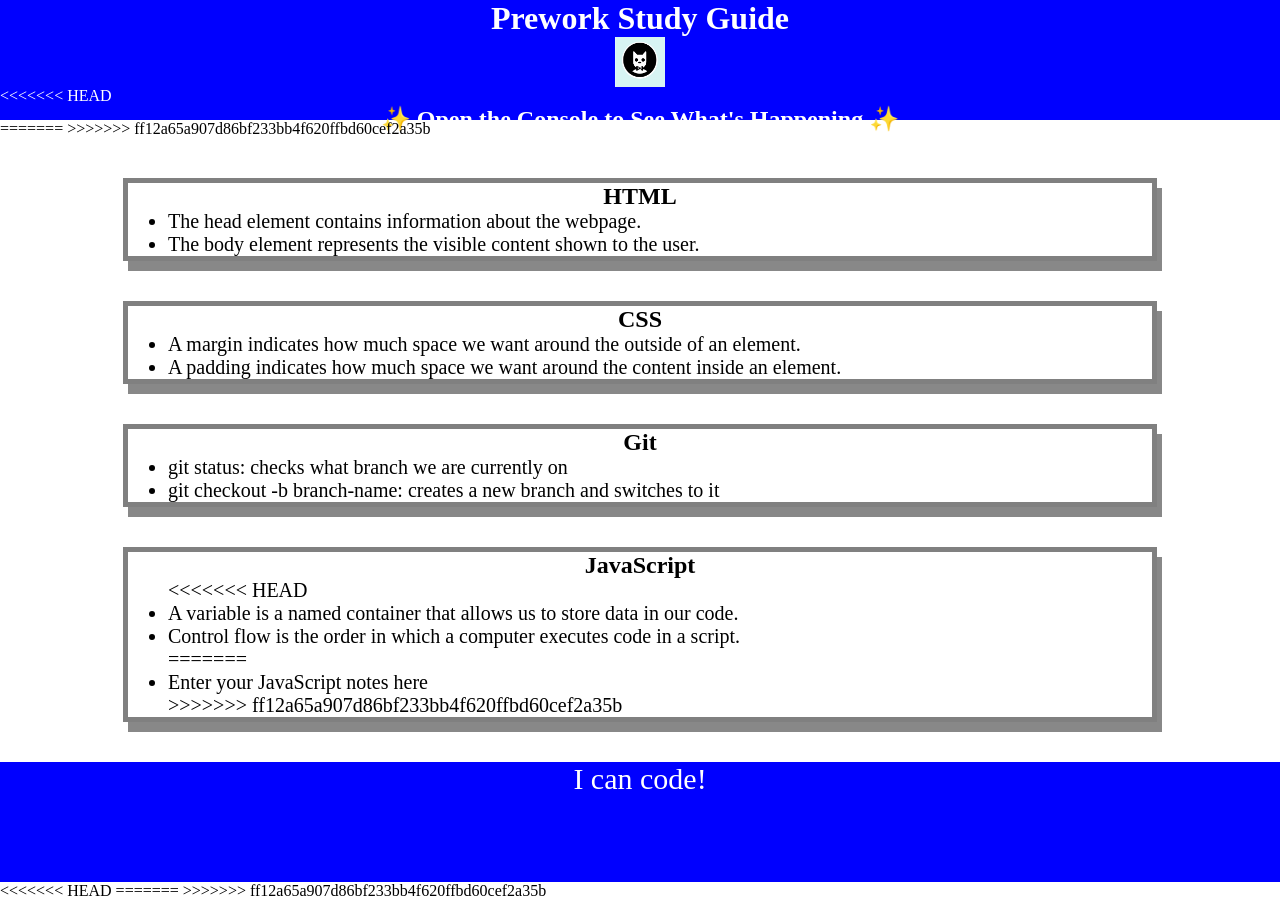
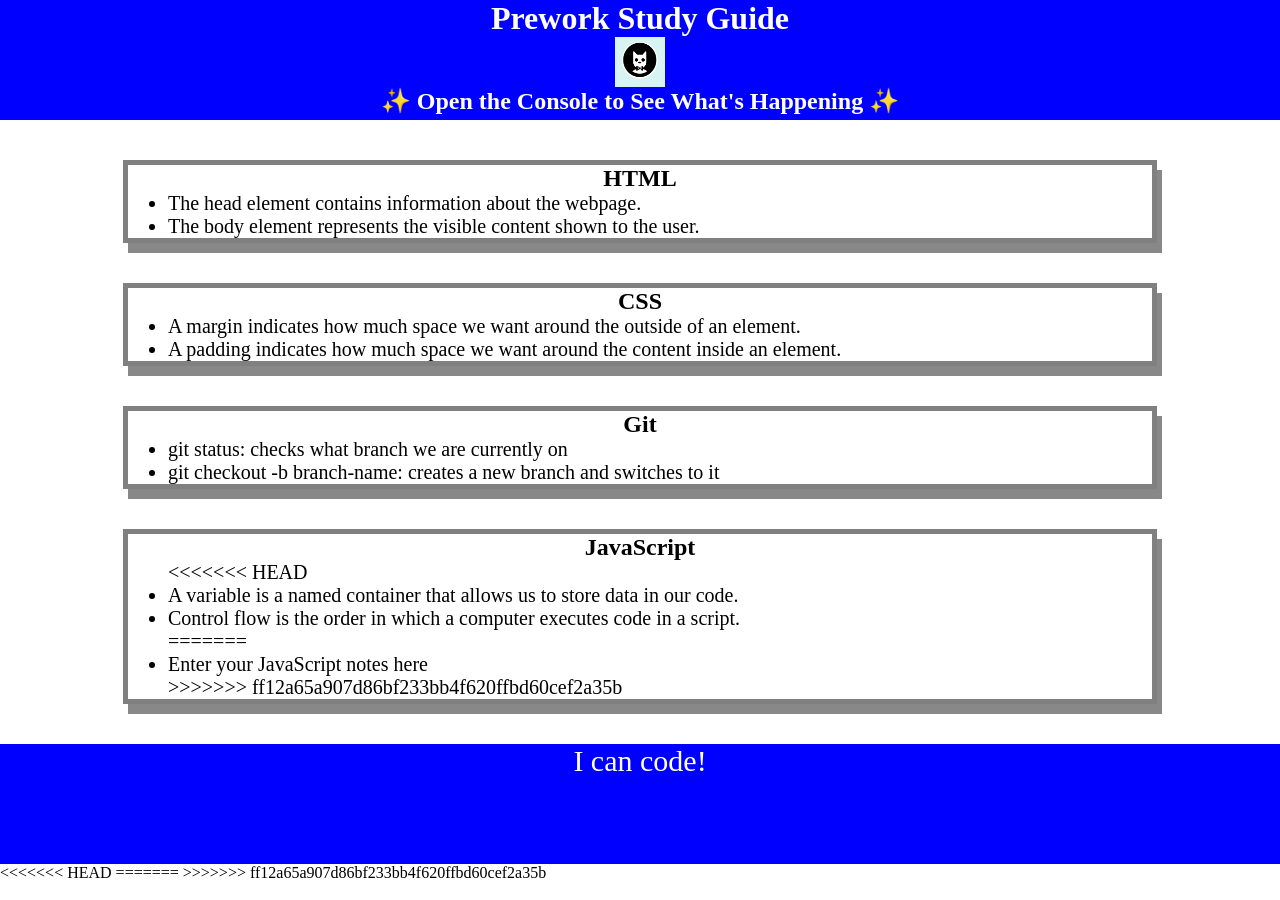
Before and after one commit to alamante/Pre-work-Activity, a plain HTML site: page index.html in a window 1280 px wide. Drawn offline with Linux system fonts and the light colour scheme.

Commit message:
modified

```diff
--- a/index.html
+++ b/index.html
@@ -12,13 +12,9 @@
     <header id="top">
       <h1>Prework Study Guide</h1>
       <img src="./assets/bowtie-cat.png" alt="Profile image of cat wearing a bow tie." />
-<<<<<<< HEAD
         <h2>✨ Open the Console to See What's Happening ✨</h2>
       </header>
 
-=======
-    </header>
->>>>>>> ff12a65a907d86bf233bb4f620ffbd60cef2a35b
 
     <main>
       <section class="card" id="html-section">
```
